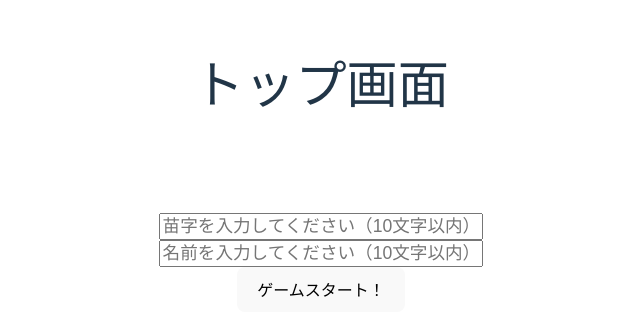
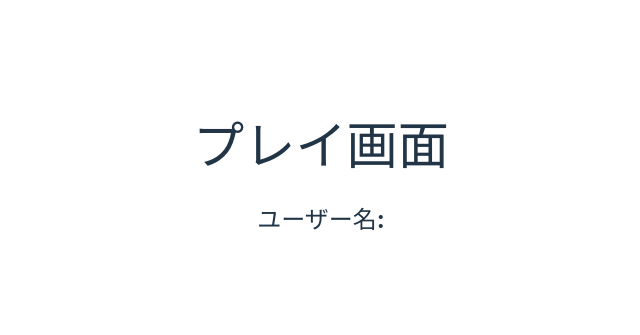
Before and after one commit to shinjia305/techpit-vue-tetris, a Vue app: page /play in a window 1280 px wide. Shown: the part 233-568 px from the top of the page, without its empty margins (319-959 px from the left). Built offline with nearby package versions, Linux system fonts and the light colour scheme.

Commit message:
ユーザ名の入力処理の修正・プレイ画面実装

```diff
--- a/src/App.vue
+++ b/src/App.vue
@@ -1,9 +1,8 @@
 <script setup lang="ts">
-  import TopPage from "./pages/TopPage.vue";
 </script>
 
 <template>
-  <TopPage />
+  <router-view />
 </template>
 
 <style scoped>
--- a/src/main.ts
+++ b/src/main.ts
@@ -1,5 +1,26 @@
 import { createApp } from 'vue'
 import './style.css'
 import App from './App.vue'
+import { RouteRecordRaw, createWebHistory, createRouter } from "vue-router";
+import TopPage from "./pages/TopPage.vue";
+import PlayPage from "./pages/PlayPage.vue";
 
-createApp(App).mount('#app')
+const routes: Array<RouteRecordRaw> = [
+  {
+    path: "/",
+    name: "TopPage",
+    component: TopPage,
+  },
+  {
+    path: "/play",
+    name: "PlayPage",
+    component: PlayPage,
+  },
+];
+
+const router = createRouter({
+  history: createWebHistory(),
+  routes: routes,
+});
+
+createApp(App).use(router).mount('#app')
--- /dev/null
+++ b/src/pages/PlayPage.vue
@@ -0,0 +1,10 @@
+<script lang="ts" setup>
+</script>
+
+<template>
+  <h1>プレイ画面</h1>
+  <h2>ユーザー名: {{ $route.query.name }}</h2>
+</template>
+
+<style>
+</style>
--- a/src/pages/TopPage.vue
+++ b/src/pages/TopPage.vue
@@ -1,26 +1,23 @@
 <script lang="ts" setup>
   import { reactive } from "vue";
+  import { useRouter } from "vue-router";
 
-  const state = reactive({ lastname: "", firstname: "" });
+  const state = reactive({ name: "" });
+  const router = useRouter();
+
   const startGame = () => {
-    alert(`ユーザー名: ${ state.lastname }${ state.firstname }`)
+    router.push({ name: "PlayPage", query: { name: state.name }});
   }
 </script>
 
 <template>
   <h1>トップ画面</h1>
-  <p>{{ state.lastname }}{{ state.firstname }}</p>
+  <p>{{ state.name }}</p>
   <input
-    v-model="state.lastname"
+    v-model="state.name"
     placeholder="苗字を入力してください（10文字以内）"
     maxlength="10"
-  ><br>
-  <input
-    v-model="state.firstname"
-    placeholder="名前を入力してください（10文字以内）"
-    maxlength="10"
-  >
-  <br>
+  ><br><br>
   <button v-on:click="startGame()">
     ゲームスタート！
   </button>
```
